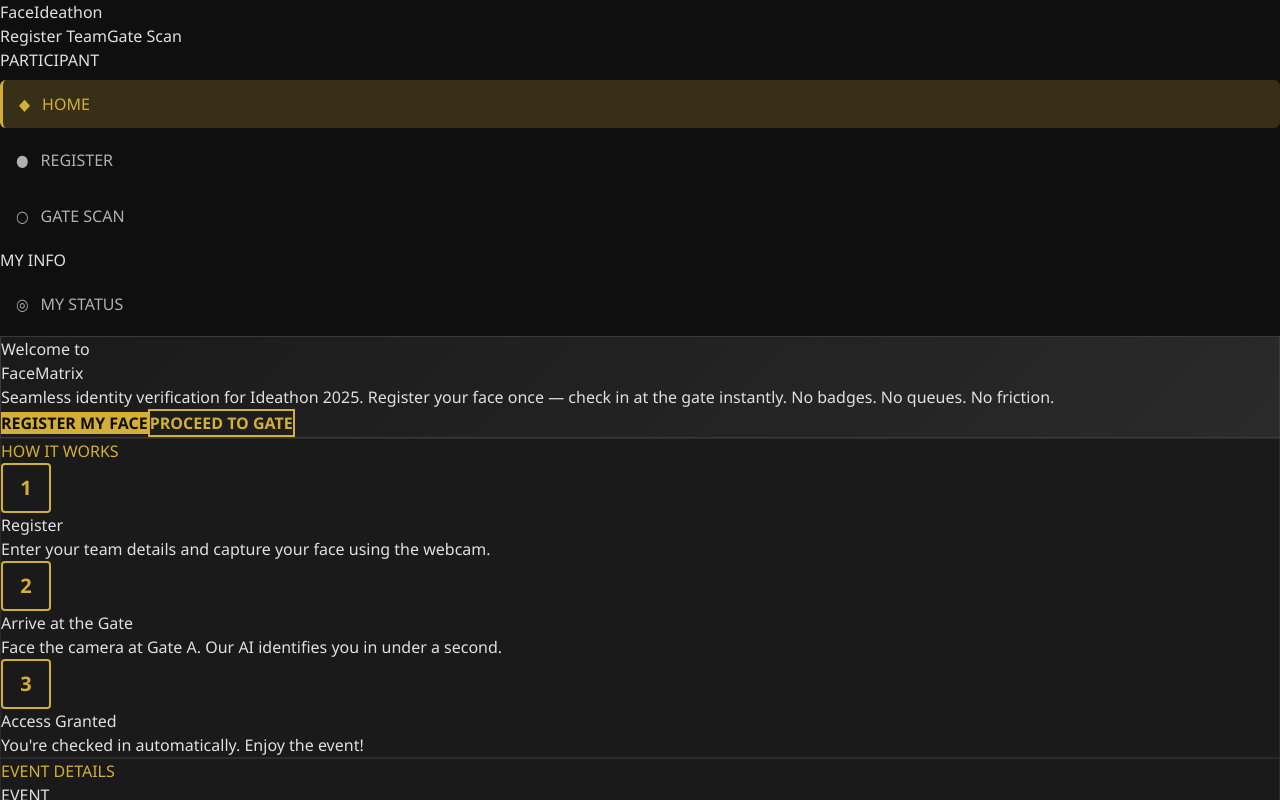
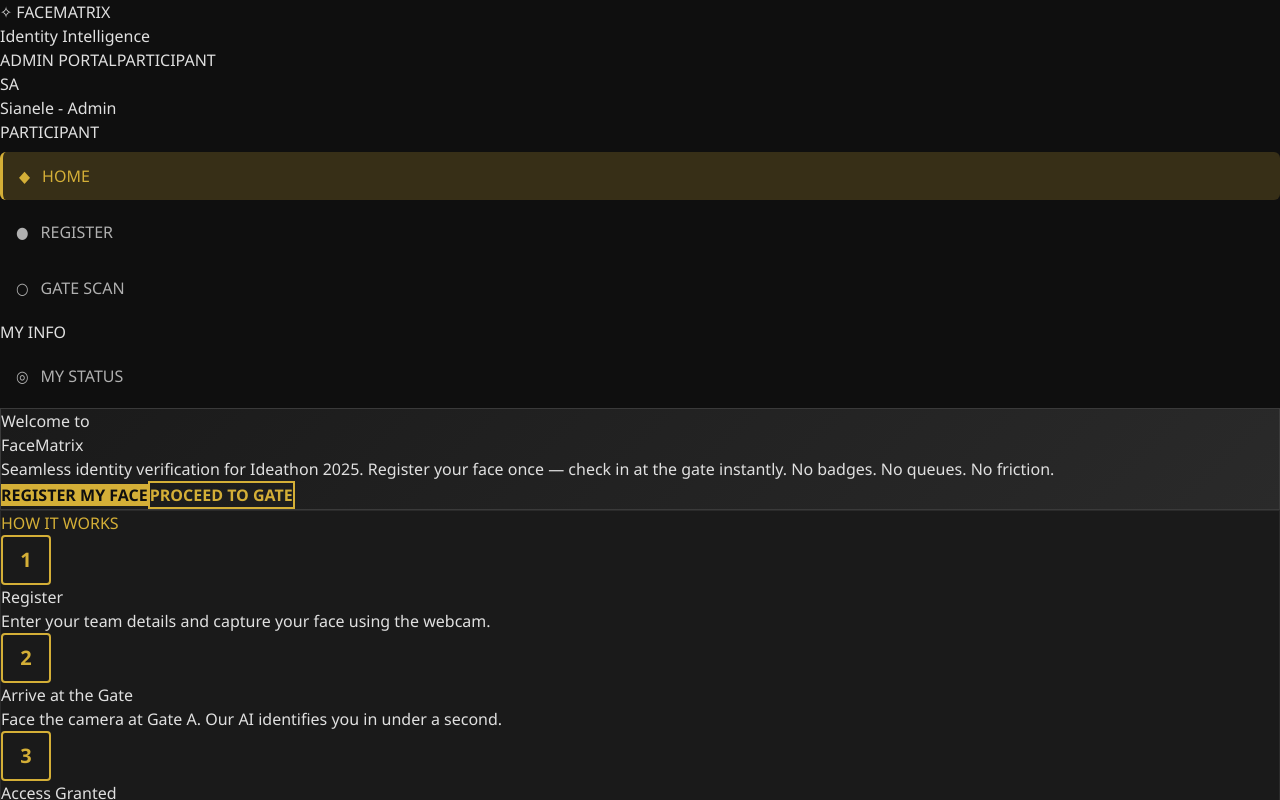
Before and after one commit to FABRICADO08/FaceMatrix, a React (Vite) app in the folder frontend/: page / in a window 1280 px wide. Shown: the top 800 px of the page. Built offline with nearby package versions, Linux system fonts and the light colour scheme.

Commit message:
Refactor: Update Navbar to match FaceMatrix premium design

```diff
--- a/frontend/src/components/Navbar.jsx
+++ b/frontend/src/components/Navbar.jsx
@@ -1,13 +1,35 @@
 import { Link } from 'react-router-dom';
+import { useState } from 'react';
 
 export default function Navbar() {
+  const [isAdmin, setIsAdmin] = useState(false);
+
   return (
-    <nav className="bg-blue-600 text-white p-4 shadow-md">
+    <nav className="bg-black border-b border-yellow-600 text-white px-6 py-4 shadow-lg">
       <div className="container mx-auto flex justify-between items-center">
-        <Link to="/" className="text-xl font-bold">FaceIdeathon</Link>
-        <div className="space-x-4">
-          <Link to="/register" className="hover:underline">Register Team</Link>
-          <Link to="/gate" className="hover:underline">Gate Scan</Link>
+        <Link to="/" className="flex items-center gap-3">
+          <div className="text-2xl font-bold text-yellow-500">
+            ✧ FACEMATRIX
+          </div>
+          <div className="text-xs text-gray-400 uppercase tracking-widest">
+            Identity Intelligence
+          </div>
+        </Link>
+
+        <div className="flex items-center gap-6">
+          <div className="flex gap-4">
+            <button className="px-4 py-2 border border-gray-600 text-gray-300 hover:text-yellow-500 hover:border-yellow-500 transition text-sm uppercase tracking-wider">
+              ADMIN PORTAL
+            </button>
+            <button className="px-4 py-2 bg-yellow-600 text-black hover:bg-yellow-500 transition font-semibold text-sm uppercase tracking-wider">
+              PARTICIPANT
+            </button>
+          </div>
+
+          <div className="text-right text-xs">
+            <div className="text-yellow-500 font-semibold">SA</div>
+            <div className="text-gray-400">Sianele - Admin</div>
+          </div>
         </div>
       </div>
     </nav>
```
